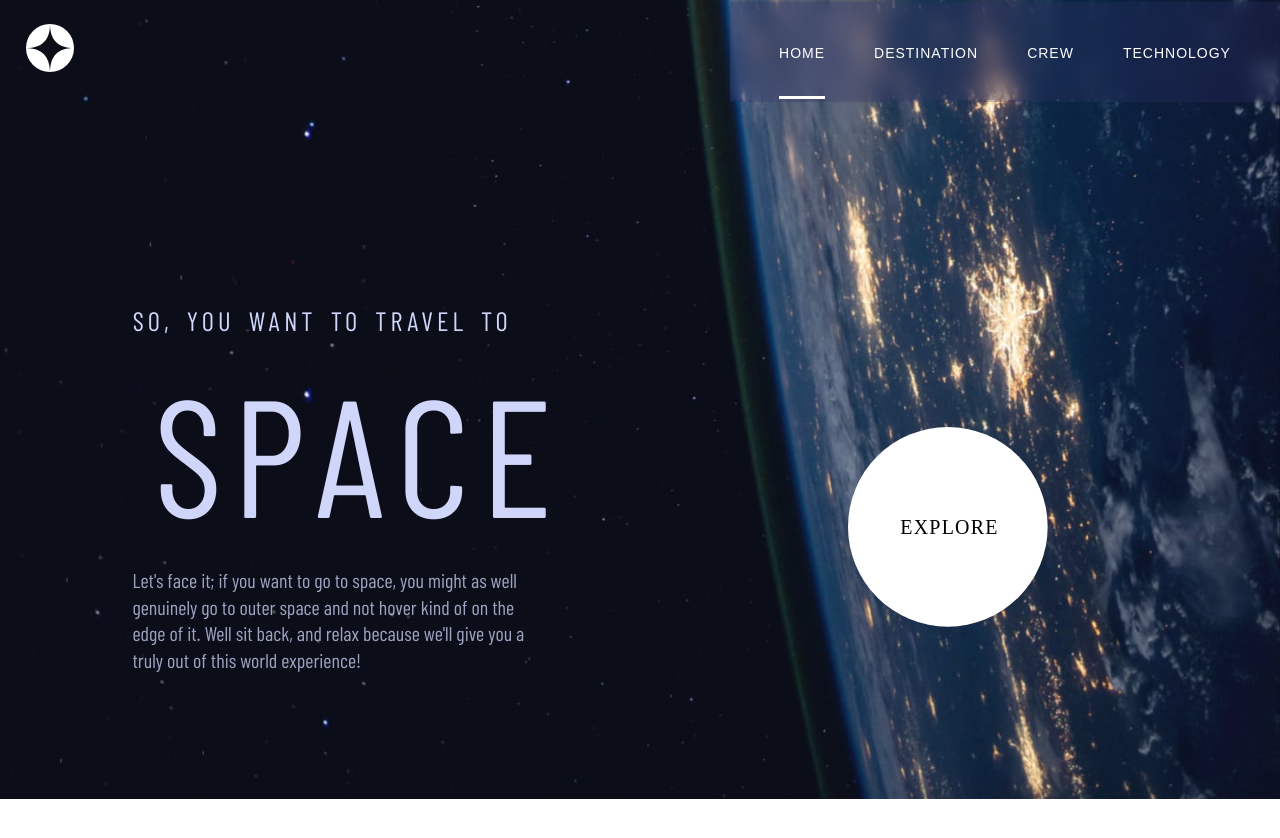
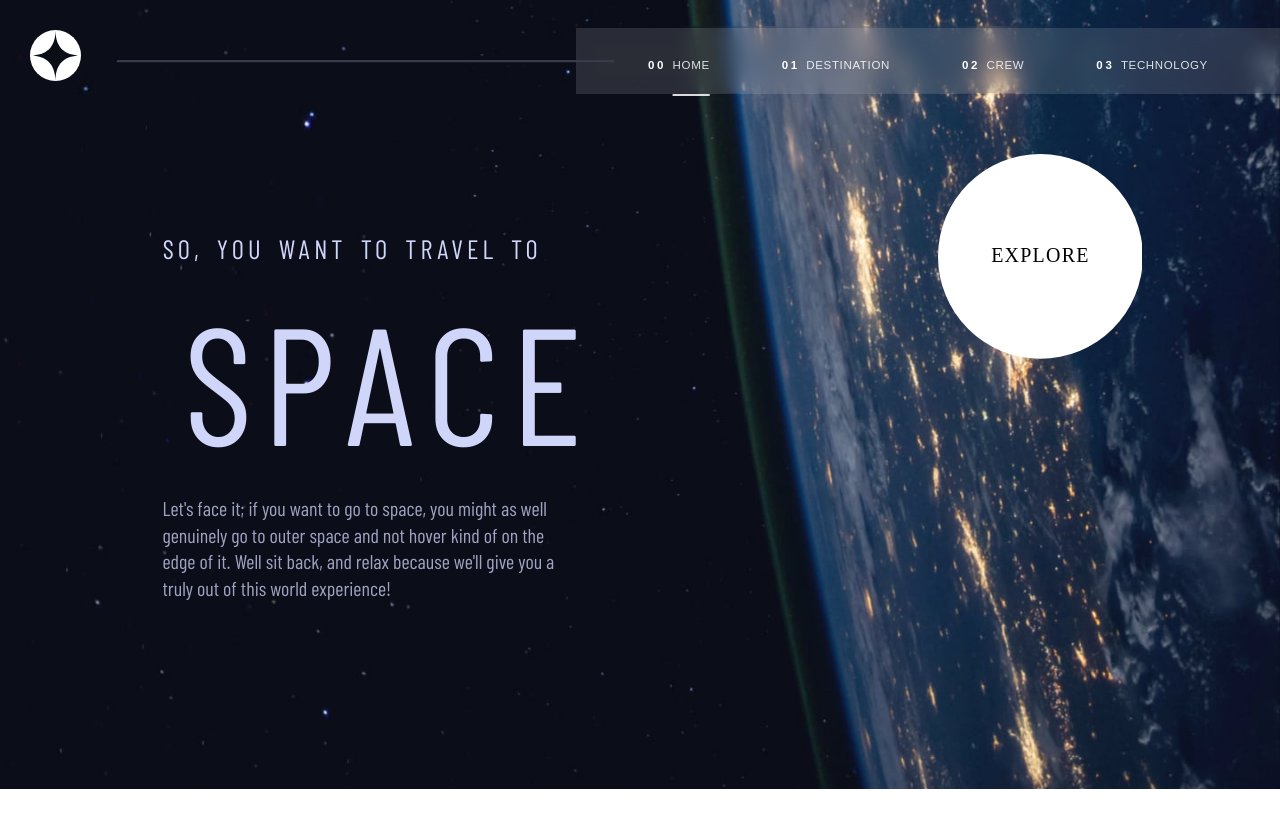
Before and after one commit to SonTonyD/Space-tourism-multi-page-website, an Angular app: page / in a window 1280 px wide. After the commit the page ends 800 px from the top, so only its background shows below. Built offline with nearby package versions, Linux system fonts and the light colour scheme.

Commit message:
desktop design: homePage and MenuPage OK

```diff
--- a/src/app/app.component.css
+++ b/src/app/app.component.css
@@ -25,8 +25,41 @@
     margin-right: 24px;
 }
 
+.divider {
+    display: none;
+}
+
 @media(min-width: 500px) {
     .open-menu {
         display: none;
     }
 }
+
+@media(min-width : 1200px) {
+    .logo {
+        width: 40px;
+        height: 40px;
+        margin-left: 0.95vw;
+        margin-top: 0.95vw;
+    }
+
+
+    img {
+        position: relative;
+        padding-top: 1.4vw;
+        padding-left: 1.4vw;
+        width: 4vw;
+    }
+
+    .divider {
+        position: fixed;
+        display: flex;
+        margin-top: 4.7vw;
+        margin-left: 8vw;
+        z-index: 1;
+    }
+
+    svg {
+        width : 40vw;
+    }
+}
--- a/src/app/app.component.html
+++ b/src/app/app.component.html
@@ -1,7 +1,19 @@
 <div class="container" #screen>
     <div class="nav-bar">
+
+        <div class="divider">
+            <svg width="750">
+                <g>
+                    <line  x1="15" y1="1" x2="9000" y2="1" stroke="#383B4B" stroke-width="0.7%" />
+                </g>
+            </svg>
+        </div>
+
         <div class="logo">
-            <svg xmlns="http://www.w3.org/2000/svg" width="48" height="48"><g fill="none" fill-rule="evenodd"><circle cx="24" cy="24" r="24" fill="#FFF"/><path fill="#0B0D17" d="M24 0c0 16-8 24-24 24 15.718.114 23.718 8.114 24 24 0-16 8-24 24-24-16 0-24-8-24-24z"/></g></svg>
+            <!--
+                <svg class="svg-container" xmlns="http://www.w3.org/2000/svg" width="48" height="48"><g fill="none" fill-rule="evenodd"><circle cx="24" cy="24" r="24" fill="#FFF"/><path fill="#0B0D17" d="M24 0c0 16-8 24-24 24 15.718.114 23.718 8.114 24 24 0-16 8-24 24-24-16 0-24-8-24-24z"/></g></svg>
+            -->
+            <img src="./assets/assets/shared/logo.svg" alt="">
         </div>
         <div class="open-menu" (click)="onOpenMenu()">
             <svg xmlns="http://www.w3.org/2000/svg" width="24" height="21"><g fill="#D0D6F9" fill-rule="evenodd"><path d="M0 0h24v3H0zM0 9h24v3H0zM0 18h24v3H0z"/></g></svg>
--- a/src/app/home/home.component.css
+++ b/src/app/home/home.component.css
@@ -134,14 +134,16 @@
 
 }
 
-@media(min-width: 1200px) {
+@media(min-width: 1024px) {
     .background {
         background-image: url("/assets/assets/home/background-home-desktop.jpg");
+        margin-top: -8.58vw;
+        overflow: hidden;
     }
 
     .container {
         display: flex;
-        padding-top: 180px;
+        padding-top: 9.36vw;
     }
 
     .presentation-block {
@@ -154,23 +156,30 @@
 
     .explore {
         margin-top: 20%;
-        width: 300px;
+        width: 15.6vw;
+        height: 15.6vw;
+        transition: 0.18s;
+    }
+    .explore:hover{
+        cursor: pointer;
+        box-shadow: 0 0 0 6.5vw #a1a1a154;
+        border-radius:50%;
     }
 
     .svg-container {
         display: flex;
-        width: 15.86vw;
-        height: 15.86vw;
+        width: 16vw;
+        height: 16vw;
     }
 
     svg {
-        width: 15.86vw;
+        width: 17vw;
     }
 
     circle {
-        r : 7.8vw;
-        cx : 7.8vw;
-        cy : 7.8vw;
+        r : 8vw;
+        cx : 8vw;
+        cy : 8vw;
     }
 
     text {
@@ -200,3 +209,16 @@
         opacity: 0.75;
     }
 }
+
+@media(min-width: 1990px) {
+    .background {
+        background-image: url("/assets/assets/home/background-home-desktop.jpg");
+        margin-top: -9vw;
+        overflow: hidden;
+    }
+
+    .container {
+        display: flex;
+        padding-top: 9.36vw;
+    }
+}
--- a/src/app/menu/menu.component.css
+++ b/src/app/menu/menu.component.css
@@ -86,6 +86,10 @@ button {
         text-align: center;
     }
 
+    button:hover {
+        opacity: 0.5;
+    }
+
     button {
         margin-left: 0px;
         margin-right: 0px;
@@ -94,7 +98,6 @@ button {
         border: none;
         width: auto;
         height: 50px;
-
     }
 
     .mask {
@@ -116,4 +119,33 @@ button {
     .close-btn {
         display: none;
     }
+
+    @media(min-width : 1200px) {
+        .container {
+            width: 55vw;
+            height: 5.2vw;
+            margin-top: 2vw;
+        }
+
+        .menu-label {
+            display: inline-block;
+            font-size: 0.9vw;
+            letter-spacing: 0.05vw;
+            position: inherit;
+            padding-left: 0px;
+            margin-top: 2.34vw;
+            opacity: 0.85;
+            cursor: pointer;
+        }
+
+        .menu-number {
+            font-size: 0.9vw;
+            display: inline;
+            margin-right: 0.5vw;
+        }
+
+        .mask {
+            background-color: rgba(217, 217, 217, 0.299);
+        }
+    }
 }
--- a/src/app/menu/menu.component.ts
+++ b/src/app/menu/menu.component.ts
@@ -98,8 +98,8 @@ export class MenuComponent implements OnInit, AfterViewInit, OnChanges {
   applyUnderline(btnElementUnderline : ElementRef, btnElement1 : ElementRef, btnElement2 : ElementRef, btnElement3 : ElementRef) {
     if (window.innerWidth > 500) {
       this.renderer.setStyle(btnElementUnderline.nativeElement, 'text-decoration', 'underline');
-      this.renderer.setStyle(btnElementUnderline.nativeElement, 'text-underline-offset', '2.35rem');
-      this.renderer.setStyle(btnElementUnderline.nativeElement, 'text-decoration-thickness', '0.2rem');
+      this.renderer.setStyle(btnElementUnderline.nativeElement, 'text-underline-offset', '1.955vw');
+      this.renderer.setStyle(btnElementUnderline.nativeElement, 'text-decoration-thickness', '0.1664vw');
 
       //hide underline on btnElement1, btnElement2 and btnElement3
       this.renderer.setStyle(btnElement1.nativeElement, 'text-decoration', 'none');
```
